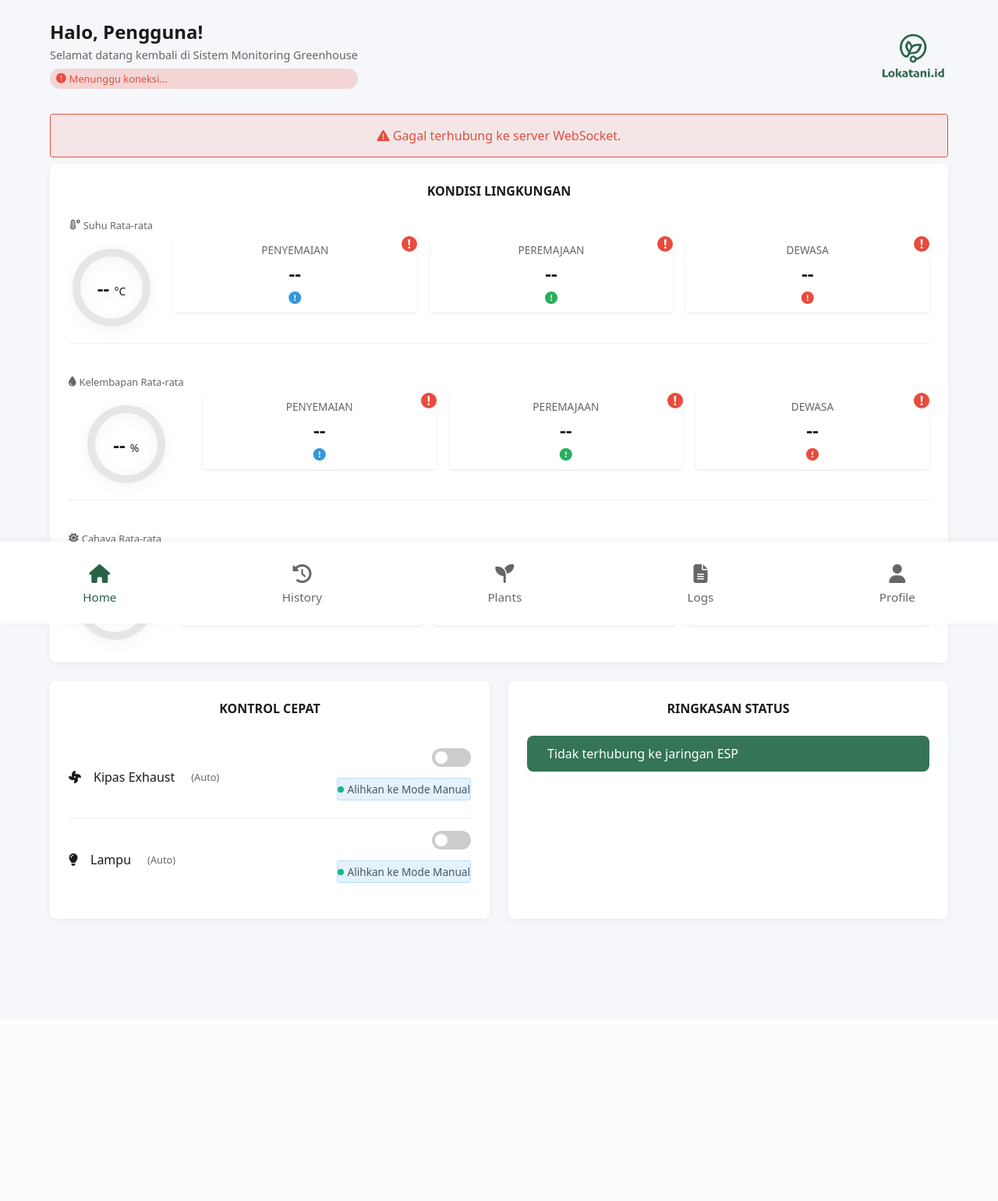
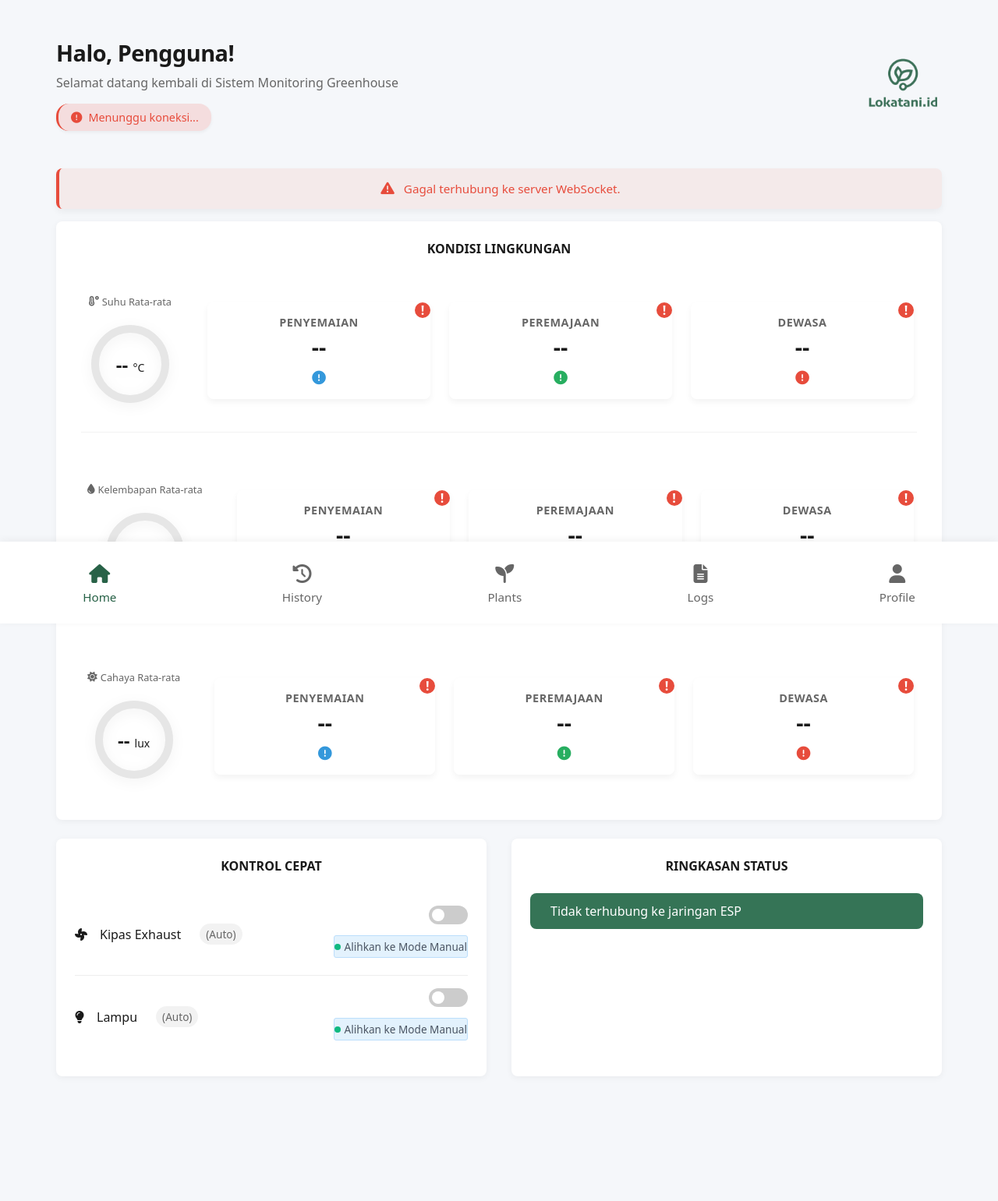
Before and after one commit to Tamatimtam/Lokatech-Greenhouse-Monitoring, a Flask app: template templates/dashboard.html in a window 1280 px wide. Shown: the whole page at 78% size. Before the commit the page ends 1181 px from the top, so only its background shows below. Run offline with Flask 3, Linux system fonts and the light colour scheme; the template is opened without the code that fills it, so the values that code supplies are empty; some libraries are stand-ins or nearby versions.

Commit message:
cleaned up dashboard spacing and animations

```diff
--- a/static/css/dashboard.css
+++ b/static/css/dashboard.css
@@ -17,23 +17,41 @@
     display: flex;
     justify-content: space-between;
     align-items: center;
-    margin-bottom: var(--spacing-lg);
+    margin-bottom: var(--spacing-xl, 2rem);
+    padding: var(--spacing-md, 1rem) 0;
+    animation: fadeIn 0.6s ease-out;
+}
+
+@keyframes fadeIn {
+    from { opacity: 0; transform: translateY(-10px); }
+    to { opacity: 1; transform: translateY(0); }
 }
 
 .header__content h1 {
-    font-size: 1.5rem;
-    margin-bottom: var(--spacing-xs);
+    font-size: 1.8rem;
+    margin-bottom: var(--spacing-sm, 0.5rem);
+    font-weight: 600;
+    letter-spacing: -0.5px;
 }
 
 .header__content p {
     color: var(--text-secondary);
-    font-size: 0.9rem;
+    font-size: 1rem;
+    margin-bottom: var(--spacing-sm, 0.5rem);
+    line-height: 1.4;
 }
 
 /* Update logo size to match layout.css for consistency */
 .logo {
-    width: 90px;
+    width: 100px;
     height: auto;
+    opacity: 0.9;
+    transition: opacity 0.2s ease, transform 0.2s ease;
+}
+
+.logo:hover {
+    opacity: 1;
+    transform: scale(1.05);
 }
 
 
@@ -132,12 +150,17 @@
 /* New styles for environmental variable rows */
 .env-variable-row {
   display: flex;
-  flex-direction: row; /* Keep row layout for gauge and sections */
+  flex-direction: row;
   align-items: center;
-  margin-bottom: var(--spacing-lg);
-  padding-bottom: var(--spacing-md);
-  border-bottom: 1px solid #eee;
-  width: 100%; /* Ensure it takes full width */
+  margin-bottom: var(--spacing-xl, 2rem);
+  padding-bottom: var(--spacing-lg, 1.5rem);
+  border-bottom: 1px solid rgba(0, 0, 0, 0.05);
+  width: 100%;
+  transition: transform 0.2s ease;
+}
+
+.env-variable-row:hover {
+  transform: translateY(-2px);
 }
 
 .env-variable-row:last-child {
@@ -148,7 +171,8 @@
 
 .env-variable-gauge {
   flex: 0 0 auto;
-  margin-right: var(--spacing-lg);
+  margin-right: var(--spacing-xl, 2rem);
+  padding: var(--spacing-sm, 0.5rem);
 }
 
 .env-variable-sections {
@@ -163,35 +187,51 @@
   display: flex;
   flex-direction: column;
   align-items: center;
-  padding: var(--spacing-sm);
-  border-radius: var(--radius-sm);
-  background-color: rgba(255, 255, 255, 0.5);
-  box-shadow: 0 1px 3px rgba(0, 0, 0, 0.1);
-  transition: transform 0.2s, box-shadow 0.2s;
+  padding: var(--spacing-md, 1rem) var(--spacing-sm, 0.5rem);
+  border-radius: var(--radius-md, 0.5rem);
+  background-color: rgba(255, 255, 255, 0.7);
+  box-shadow: 0 4px 8px rgba(0, 0, 0, 0.05);
+  transition: transform 0.3s ease, box-shadow 0.3s ease;
+  margin: 0 var(--spacing-xs, 0.25rem);
 }
 
 .section-reading:hover {
-  transform: translateY(-2px);
-  box-shadow: 0 3px 6px rgba(0, 0, 0, 0.15);
+  transform: translateY(-4px);
+  box-shadow: 0 6px 12px rgba(0, 0, 0, 0.1);
 }
 
 .section-name {
-  font-size: 0.85rem;
+  font-size: 0.9rem;
   color: var(--text-secondary);
-  margin-bottom: var(--spacing-xs);
+  margin-bottom: var(--spacing-sm, 0.5rem);
   text-transform: uppercase;
-  font-weight: 500;
+  font-weight: 600;
+  letter-spacing: 0.5px;
 }
 
 .section-value {
-  font-size: 1.5rem;
+  font-size: 1.8rem;
   font-weight: bold;
   color: var(--text-primary);
-  margin-bottom: var(--spacing-xs);
+  margin-bottom: var(--spacing-sm, 0.5rem);
+  line-height: 1;
 }
 
 .section-indicator {
-  font-size: 1rem;
+  font-size: 1.1rem;
+  margin-top: var(--spacing-xs, 0.25rem);
+}
+
+/* Mode indicator for control switches */
+.mode-indicator {
+  font-size: 0.85rem;
+  color: var(--text-secondary);
+  background-color: rgba(0, 0, 0, 0.05);
+  padding: var(--spacing-xs, 0.25rem) var(--spacing-sm, 0.5rem);
+  border-radius: var(--radius-lg, 1rem);
+  margin-left: var(--spacing-sm, 0.5rem);
+  font-weight: normal;
+  transition: all 0.2s ease;
 }
 
 /* Make gauge container more compact for this layout */
@@ -210,10 +250,12 @@
 }
 
 /* Ensure the card content stacks the rows properly */
+/* Override grid layout in card.css with flex layout for environmental data */
 .card--env .card__content {
-  display: flex;
+  display: flex !important; /* Use !important to override the grid display */
   flex-direction: column; /* Stack the rows vertically */
-  gap: var(--spacing-md);
+  gap: var(--spacing-lg, 1.5rem);
+  padding: var(--spacing-md, 1rem) var(--spacing-sm, 0.5rem);
 }
 
 /* Responsive adjustments */
@@ -253,12 +295,31 @@
 .error-message {
   color: #e74c3c;
   text-align: center;
-  padding: var(--spacing-md);
-  margin: var(--spacing-sm) 0;
-  border: 1px solid #e74c3c;
-  border-radius: var(--radius-sm);
-  background-color: rgba(231, 76, 60, 0.1);
+  padding: var(--spacing-md, 1rem) var(--spacing-lg, 1.5rem);
+  margin: var(--spacing-md, 1rem) 0;
+  border-left: 4px solid #e74c3c;
+  border-radius: var(--radius-md, 0.5rem);
+  background-color: rgba(231, 76, 60, 0.08);
   display: none;  /* Hide by default */
+  box-shadow: 0 4px 8px rgba(0, 0, 0, 0.05);
+  font-weight: 500;
+  font-size: 0.95rem;
+  transition: all 0.3s ease;
+}
+
+.error-message i {
+  margin-right: var(--spacing-sm, 0.5rem);
+  font-size: 1.1rem;
+}
+
+.error-message.visible {
+  display: block;
+  animation: fadeIn 0.3s ease-in-out;
+}
+
+@keyframes fadeIn {
+  from { opacity: 0; transform: translateY(-10px); }
+  to { opacity: 1; transform: translateY(0); }
 }
 
 /* Sensor status indicators */
@@ -290,25 +351,35 @@
 .connection-status {
   display: flex;
   align-items: center;
-  padding: var(--spacing-xs) var(--spacing-sm);
-  border-radius: var(--radius-lg);
-  font-size: 0.8rem;
-  margin-bottom: var(--spacing-sm);
-  margin-top: var(--spacing-sm);
+  padding: var(--spacing-sm, 0.5rem) var(--spacing-md, 1rem);
+  border-radius: var(--radius-lg, 1rem);
+  font-size: 0.9rem;
+  margin-top: var(--spacing-md, 1rem);
+  font-weight: 500;
+  box-shadow: 0 2px 4px rgba(0, 0, 0, 0.05);
+  transition: all 0.3s ease;
+  max-width: fit-content;
 }
 
 .connection-status.online {
-  background-color: rgba(39, 174, 96, 0.2);
+  background-color: rgba(39, 174, 96, 0.15);
   color: #27ae60;
+  border-left: 3px solid #27ae60;
 }
 
 .connection-status.offline {
-  background-color: rgba(231, 76, 60, 0.2);
+  background-color: rgba(231, 76, 60, 0.15);
   color: #e74c3c;
+  border-left: 3px solid #e74c3c;
+}
+
+.connection-status:hover {
+  transform: translateY(-2px);
+  box-shadow: 0 4px 8px rgba(0, 0, 0, 0.1);
 }
 
 .connection-status i {
-  margin-right: var(--spacing-xs);
+  margin-right: var(--spacing-sm, 0.5rem);
 }
 
 /* Animation */
--- a/static/css/layout.css
+++ b/static/css/layout.css
@@ -2,14 +2,16 @@
 .container {
   max-width: 1200px;
   margin: 0 auto;
-  padding: var(--spacing-lg);
+  padding: var(--spacing-xl, 2rem);
   width: 100%;
+  overflow-x: hidden; /* Prevent horizontal scroll */
 }
 
 
 .grid {
   display: grid;
-  gap: var(--spacing-lg);
+  gap: var(--spacing-xl, 2rem);
+  margin: var(--spacing-lg, 1.5rem) 0;
 }
 
 .grid--2col {
```
